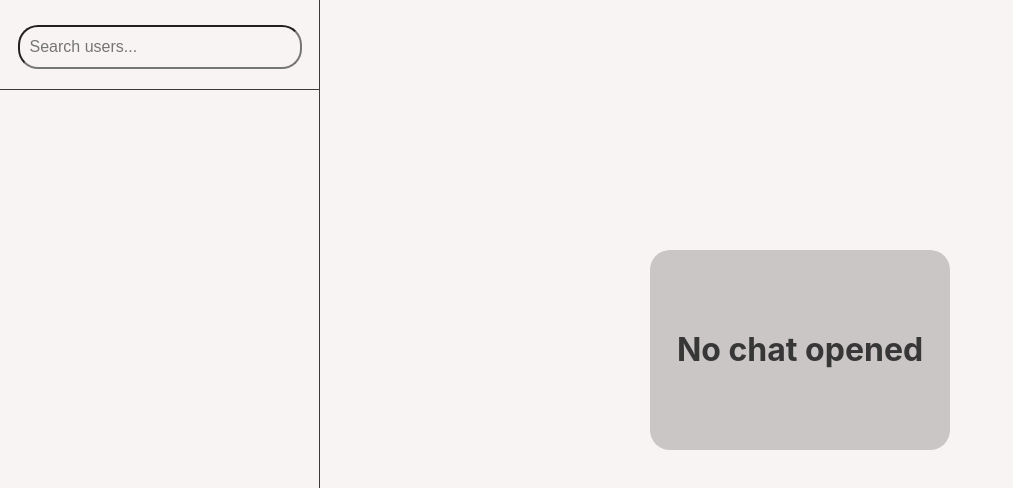
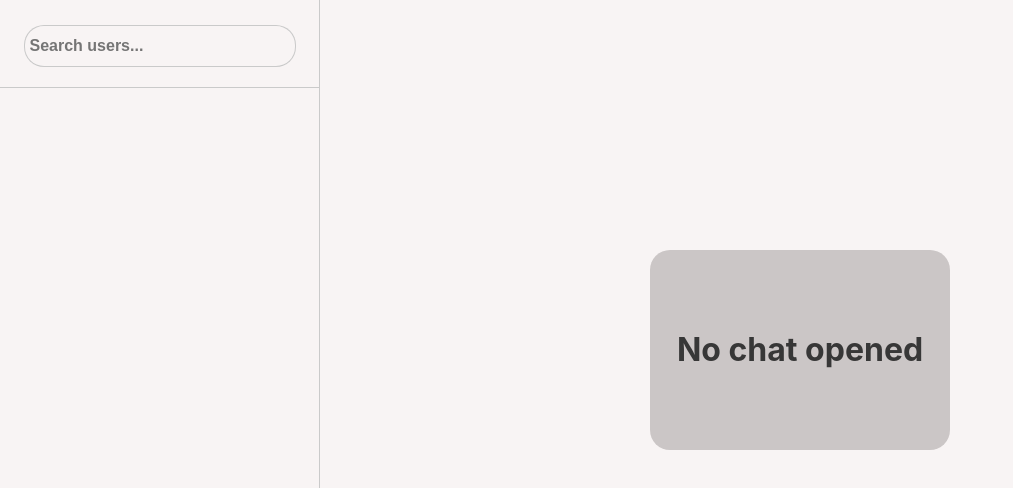
Before and after one commit to Nikolai-Lazovatskii/ChatBot, a React (Vite) app: page /chat in a window 1280 px wide. Shown: the top 488 px of the page, without its empty margins (0-1013 px from the left). Built offline with nearby package versions, Linux system fonts and the light colour scheme; no server answers.

Commit message:
UI_Update

```diff
--- a/src/components/Chat.css
+++ b/src/components/Chat.css
@@ -15,7 +15,7 @@
     flex-direction: column;
     align-items: center;
 
-    border-right: 1px solid #242424e2;
+    border-right: 1px solid #c5c5c5e2;
 
     box-sizing: border-box;
 }
@@ -36,7 +36,7 @@
 
 .search-bar {
     width: 100%;
-    border-bottom: 1px solid #242424e2;
+    border-bottom: 1px solid #c5c5c5e2;
     padding-top: 15px;
     padding-bottom: 10px;
 }
@@ -46,15 +46,18 @@
     width: 260px;
     height: 30px;
 
-    padding: 5px 10px;
+    padding: 5px;
 
     margin: 10px;
 
     font-size: medium;
+    font-weight: 600;
 
     color: #242424e2;
     background-color: #f8f4f4;
     border-radius: 20px;
+
+    border: 1px solid #c5c5c5e2;
 
 }
 
@@ -63,7 +66,7 @@
     height: 70px;
     display: flex;
     flex-direction: column;
-    border-bottom: 1px solid #242424e2;
+    border-bottom: 1px solid #c5c5c5e2;
     box-sizing: border-box;
     text-align: start;
 
--- a/src/components/ChatField.css
+++ b/src/components/ChatField.css
@@ -14,7 +14,7 @@
 
     padding: 2px 10px;
 
-    border-bottom: 1px solid #242424e2;
+    border-bottom: 1px solid #c5c5c5e2;
 
     justify-content: space-between;
 }
@@ -39,7 +39,7 @@
     width: 100% - 10px;
     background-color: rgb(232, 232, 232);
 
-    border-bottom: 1px solid #242424e2;
+    border-bottom: 1px solid #c5c5c5e2;
 
     padding: 10px;
 
@@ -71,12 +71,21 @@
     font-weight: 600;
 
     border-radius: 20px;
+    border: 1px solid #c5c5c5e2;
+
 
     padding: 3px 10px;
 }
 
 .chat-field__send-button {
-    height: 43px !important;
+    height: 25px;
+    width: 25px;
+    transition: 0.4s ease;
+}
+
+.chat-field__send-button:hover {
+    width: 28px;
+    height: 28px;
 }
 
 .chat-field__date {
--- a/src/components/ChatFiled.jsx
+++ b/src/components/ChatFiled.jsx
@@ -2,7 +2,6 @@ import Picker from "emoji-picker-react";
 import React, { useEffect, useState, useRef } from "react";
 import "./ChatField.css";
 import ChatFieldMessages from "./ChatFieldMessages";
-
 
 /**
  * ChatField Component
@@ -39,8 +38,13 @@ import ChatFieldMessages from "./ChatFieldMessages";
  * - ChatFieldMessages: Displays the list of messages.
  */
 
-
-const ChatField = ({ userInfo, curUser, userChange, curIdHandler, handleMessageFlag }) => {
+const ChatField = ({
+  userInfo,
+  curUser,
+  userChange,
+  curIdHandler,
+  handleMessageFlag,
+}) => {
   const [message, setMessage] = useState("");
   const [userId, setUserId] = useState(0);
   const [messages, setMessages] = useState([]);
@@ -100,6 +104,7 @@ const ChatField = ({ userInfo, curUser, userChange, curIdHandler, handleMessageF
   };
 
   const addMessage = async () => {
+    if (message.trim().length > 0) {
       try {
         const response = await fetch(
           "http://localhost/chatBot/api/addMessages.php",
@@ -123,6 +128,7 @@ const ChatField = ({ userInfo, curUser, userChange, curIdHandler, handleMessageF
         }
       } catch (error) {
         console.error(error);
+      }
     }
   };
 
@@ -151,11 +157,18 @@ const ChatField = ({ userInfo, curUser, userChange, curIdHandler, handleMessageF
     <div className="chat-field">
       <div className="chat-field__user">
         <h2 className="chat-field__user--name">{userInfo[0]}</h2>
-        <img src="/userImg.jpg" alt="profileImg" className="chat-field__user--img" />
+        <img
+          src="/userImg.jpg"
+          alt="profileImg"
+          className="chat-field__user--img"
+        />
       </div>
       <ChatFieldMessages messages={messages} userId={userId} />
       <div className="chat-field__input-container">
-        <button onClick={toggleEmojiPicker} className="chat-field__emoji-button">
+        <button
+          onClick={toggleEmojiPicker}
+          className="chat-field__emoji-button"
+        >
           😊
         </button>
         {showEmojiPicker && (
@@ -172,9 +185,12 @@ const ChatField = ({ userInfo, curUser, userChange, curIdHandler, handleMessageF
           onChange={handleMessage}
           ref={inputRef}
         />
-        <button className="chat-field__send-button" onClick={addMessage}>
-          Send
-        </button>
+        <img
+          className="chat-field__send-button"
+          onClick={addMessage}
+          src="./sendMessage.svg"
+          alt="send"
+        />
       </div>
     </div>
   );
```
Also changed, not shown: public/sendMessage.svg (added). Lines whose indentation alone changed are shown as unchanged.
